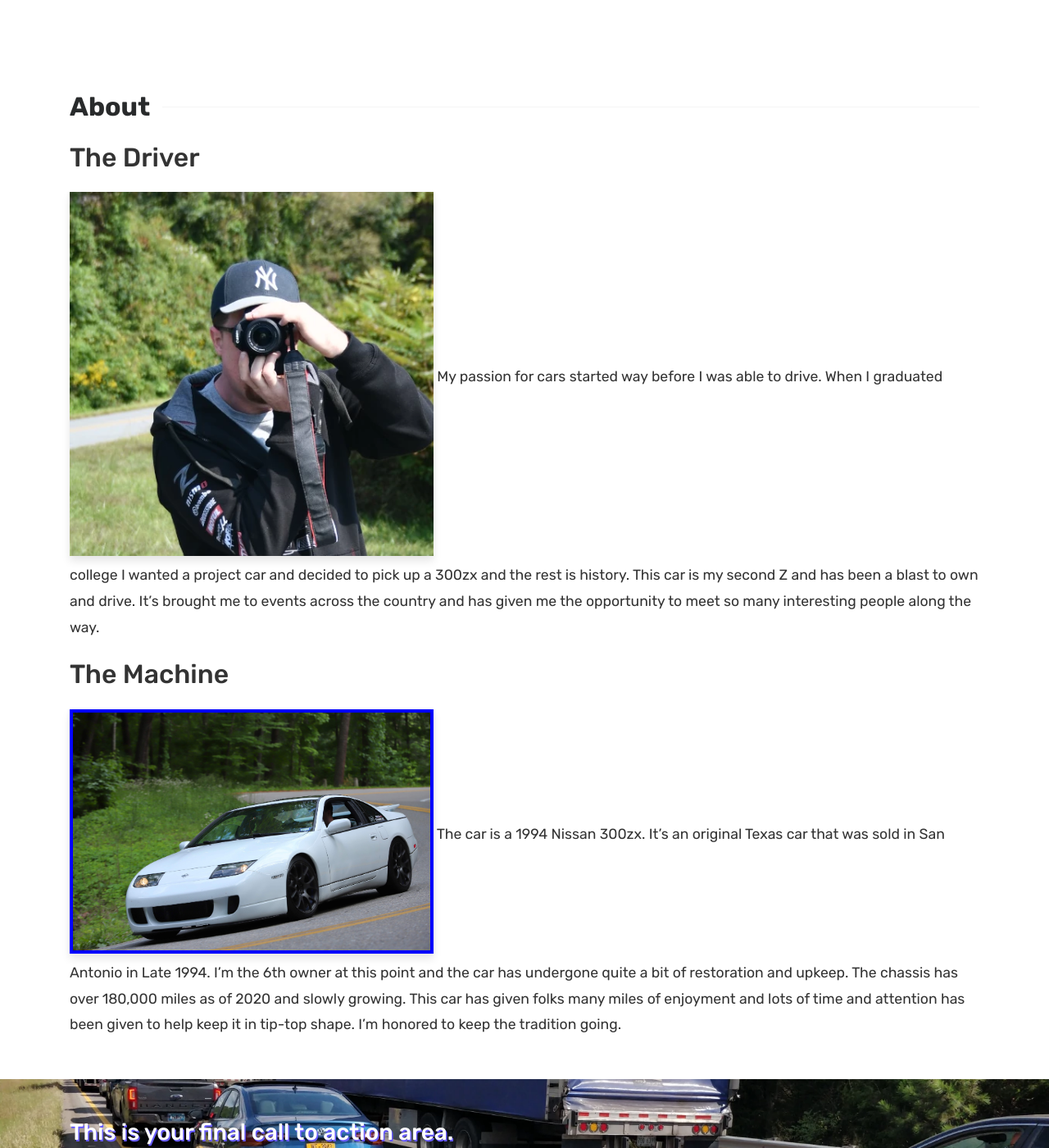
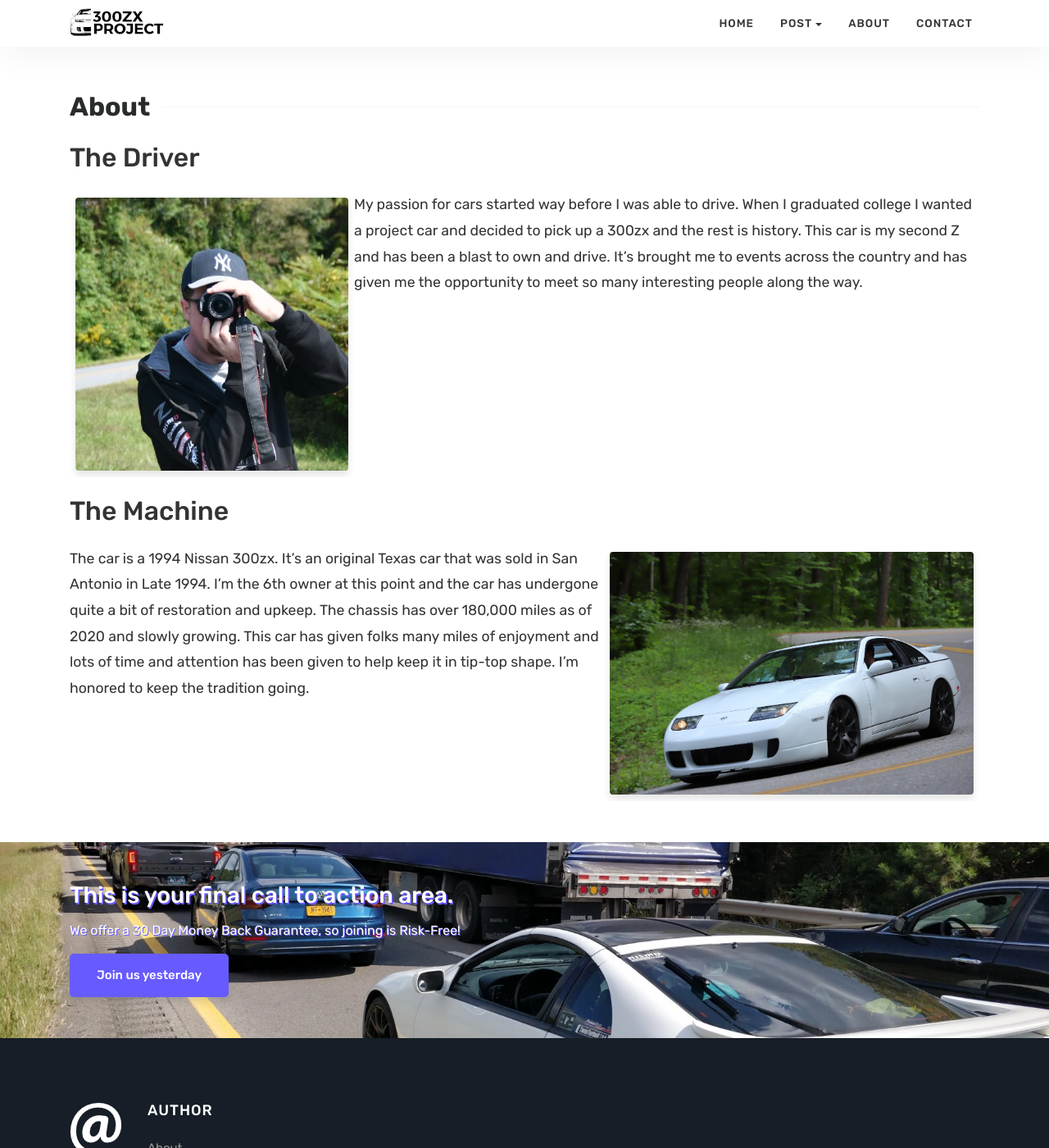
Before and after one commit to 300zxProject/300zxProject.github.io, a Jekyll site: the page built from about.md, in a window 1280 px wide and 1400 px high. Shown: the whole window at 82% size. Built offline with Jekyll 4.4.1, drawn with Linux system fonts in a browser that asks for light colours.

Commit message:
Fixed About page layout

```diff
--- a/about.md
+++ b/about.md
@@ -6,8 +6,10 @@ comments: false
 
 The Driver
 ------
-![LandonPortrait](/assets/images/Landon.webp){:width="40%"} My passion for cars started way before I was able to drive. When I graduated college I wanted a project car and decided to pick up a 300zx and the rest is history. This car is my second Z and has been a blast to own and drive. It's brought me to events across the country and has given me the opportunity to meet so many interesting people along the way.
+![LandonPortrait](/assets/images/Landon.webp){: .about-portrait style="width: 30%; float: left"} My passion for cars started way before I was able to drive. When I graduated college I wanted a project car and decided to pick up a 300zx and the rest is history. This car is my second Z and has been a blast to own and drive. It's brought me to events across the country and has given me the opportunity to meet so many interesting people along the way.
+{: .about-paragraph }
 
 The Machine
 ------
-![300zxPortrait](/assets/images/300zxAboutPortrait.jpg){:style="width: 40%; border:blue solid 4px;"} The car is a 1994 Nissan 300zx. It's an original Texas car that was sold in San Antonio in Late 1994. I'm the 6th owner at this point and the car has undergone quite a bit of restoration and upkeep. The chassis has over 180,000 miles as of 2020 and slowly growing. This car has given folks many miles of enjoyment and lots of time and attention has been given to help keep it in tip-top shape. I'm honored to keep the tradition going.
+![300zxPortrait](/assets/images/300zxAboutPortrait.jpg){: .about-portrait style="width: 40%; float: right"} The car is a 1994 Nissan 300zx. It's an original Texas car that was sold in San Antonio in Late 1994. I'm the 6th owner at this point and the car has undergone quite a bit of restoration and upkeep. The chassis has over 180,000 miles as of 2020 and slowly growing. This car has given folks many miles of enjoyment and lots of time and attention has been given to help keep it in tip-top shape. I'm honored to keep the tradition going.
+{: .about-paragraph }
--- a/assets/css/custom.scss
+++ b/assets/css/custom.scss
@@ -7,3 +7,12 @@
 @import
 	"syntax"
 ;
+
+.about-paragraph {
+  overflow: hidden;
+}
+
+.about-portrait {
+	margin: 7px;
+	border-radius: .25rem;
+}
```
